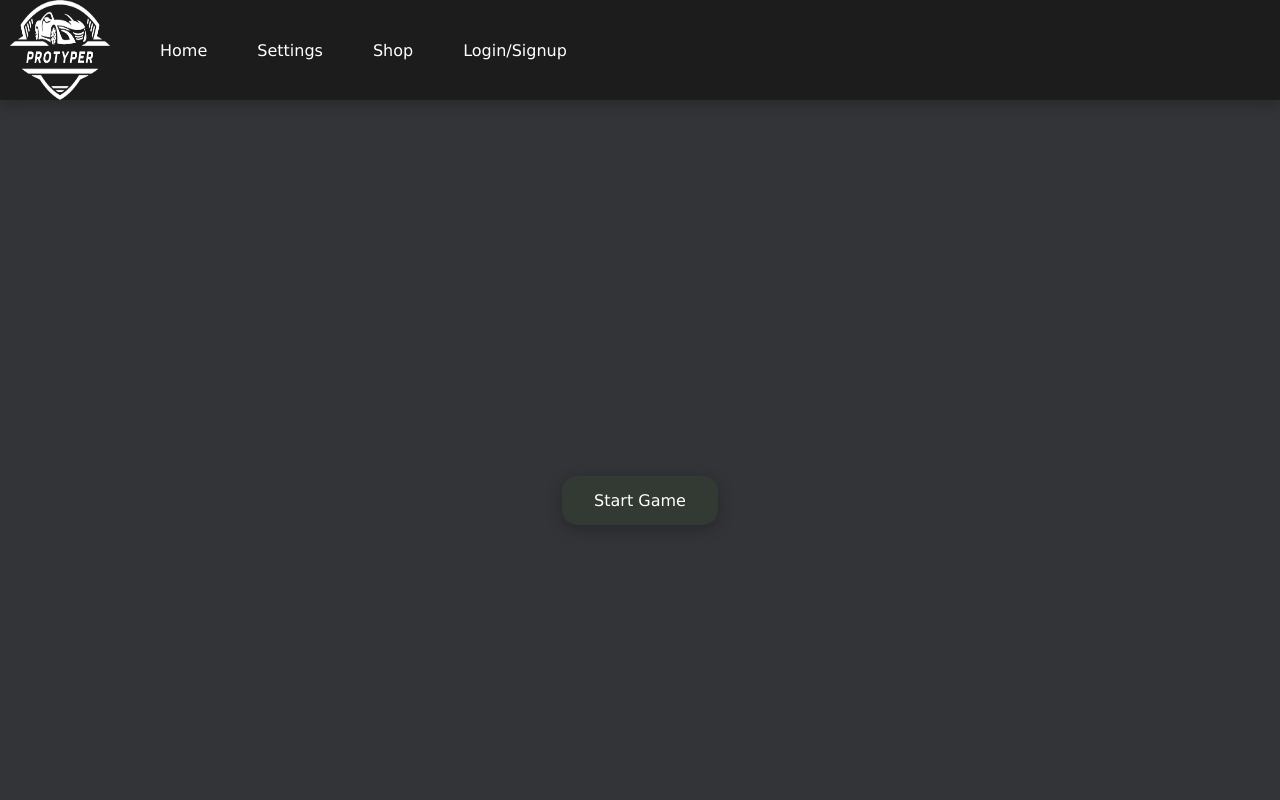
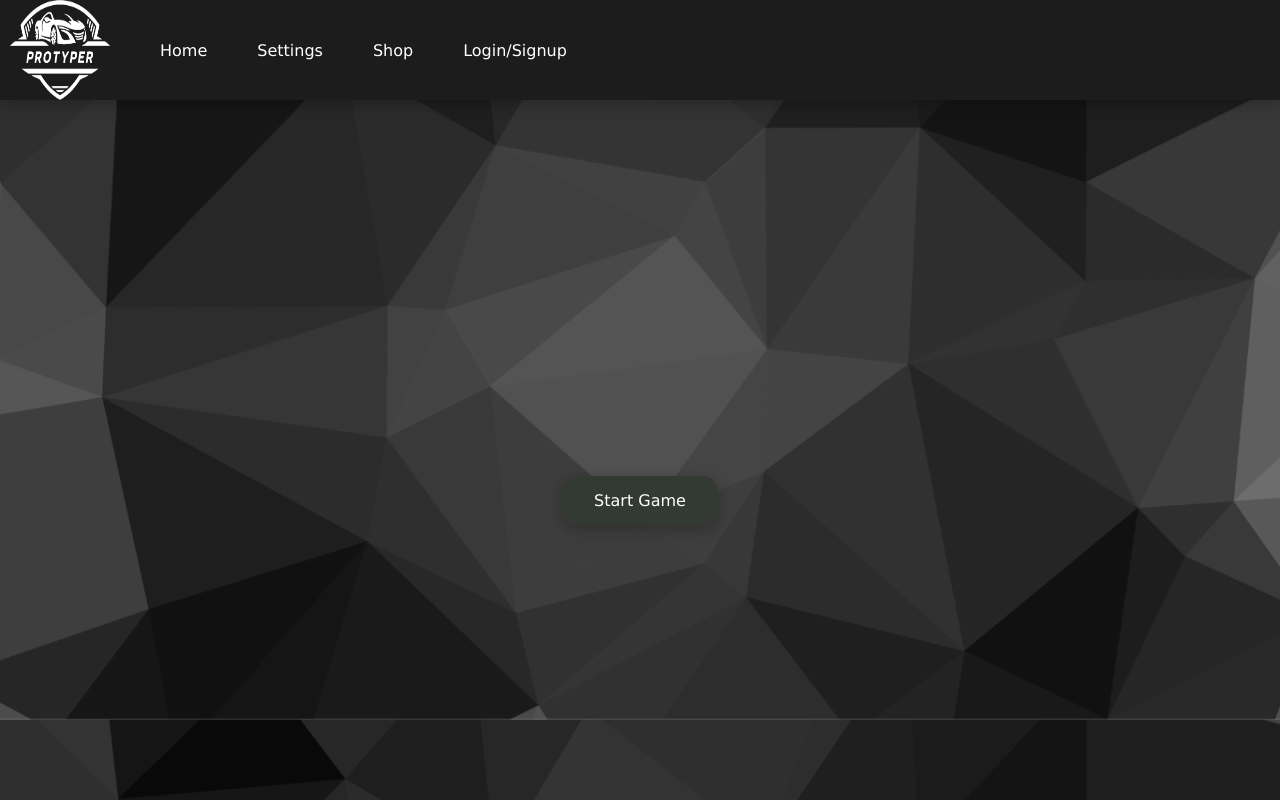
Before and after one commit to Ajan0211/ProTyper, a React (Vite) app in the folder pro-typer/: page / in a window 1280 px wide. Built offline with nearby package versions, Linux system fonts and the light colour scheme.

Commit message:
Adding new background image

```diff
--- a/pro-typer/src/Home.css
+++ b/pro-typer/src/Home.css
@@ -9,10 +9,11 @@ body {
   overflow: hidden;
   font-family: Verdana, Geneva, Tahoma, sans-serif;
   color: aliceblue;
+  background-image: url(./assets/background.png);
+  background-size: 100%;
 }
 
 .App {
-  background-color: #323437;
   width: 100vw;
   height: 100vh;
   overflow-x: hidden;
--- a/pro-typer/src/Home.jsx
+++ b/pro-typer/src/Home.jsx
@@ -5,6 +5,7 @@ import { useNavigate } from "react-router-dom";
 function Home() {
   const navigate = useNavigate();
   return (
+    <>
       <div className="App">
         <Navbar></Navbar>
         <div className="content">
@@ -13,6 +14,7 @@ function Home() {
           </div>
         </div>
       </div>
+    </>
   );
 }
 
```
Also changed, not shown: pro-typer/src/assets/background.png (added). Lines whose indentation alone changed are shown as unchanged.
